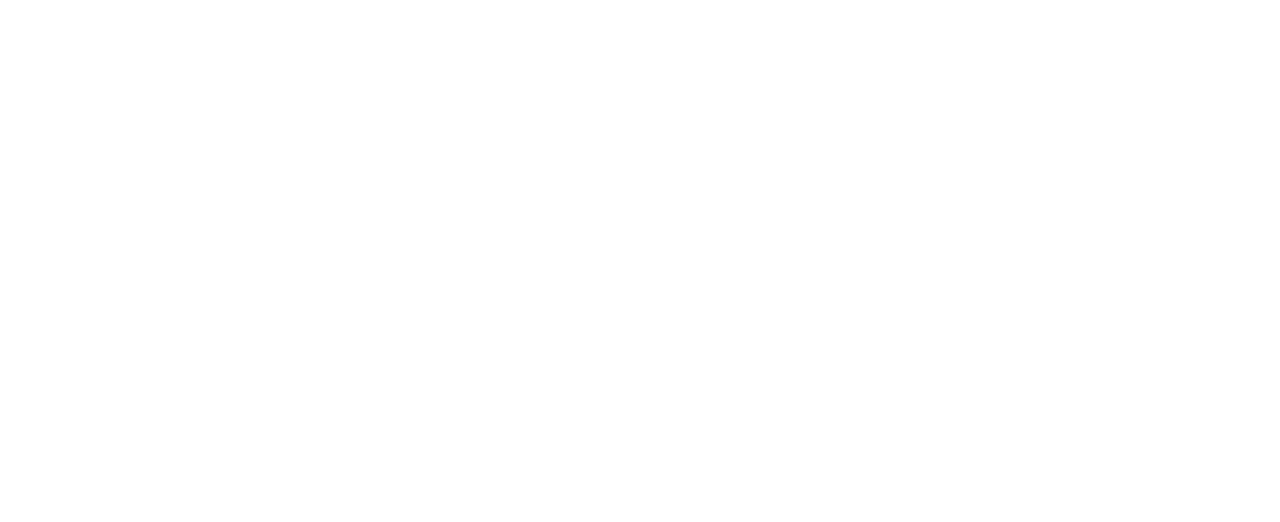
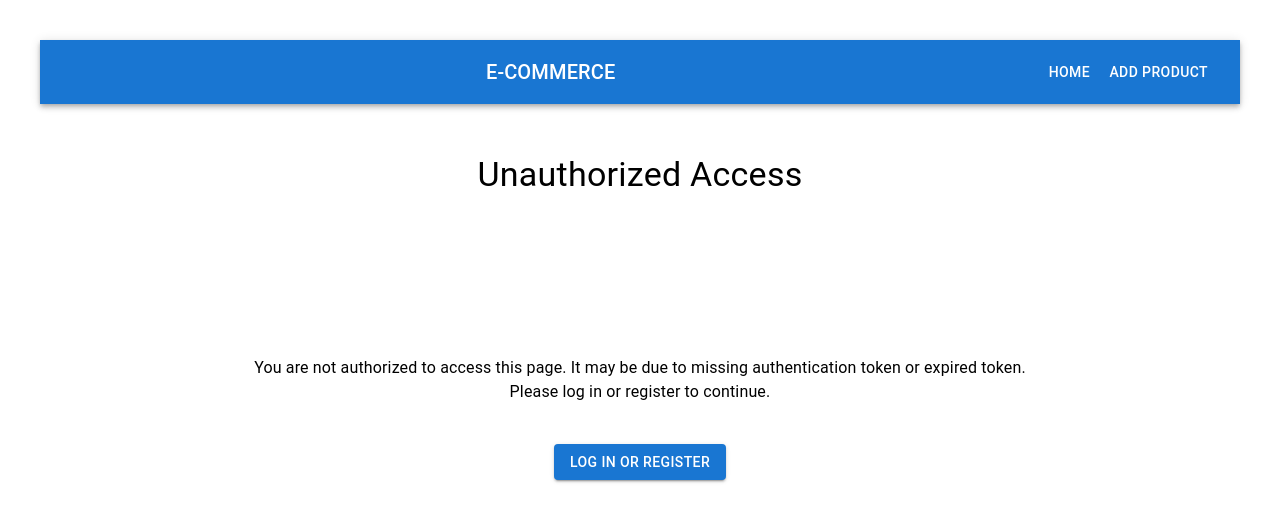
Before and after one commit to pol1612/e-commerce-client, a React (Vite) app: page /unauthorized in a window 1280 px wide. Before the commit this address had no page. Shown: the top 522 px of the page. Built offline with nearby package versions, Linux system fonts and the light colour scheme.

Commit message:
succesfully added unauthorized page

```diff
--- a/src/App.jsx
+++ b/src/App.jsx
@@ -3,6 +3,8 @@ import {BrowserRouter, Route, Routes} from "react-router-dom";
 import HomePage from "./pages/HomePage.jsx";
 import AddProductPage from "./pages/AddProductPage.jsx";
 import UpdateProductPage from "./pages/UpdateProductPage.jsx";
+import AuthenticationPage from "./pages/AuthenticationPage.jsx";
+import UnauthorizedPage from "./pages/UnauthorizedPage.jsx";
 
 
 function App() {
@@ -12,6 +14,9 @@ function App() {
                 <Route  path="/"  element={<HomePage/>} />
                 <Route  path="/add-product"  element={<AddProductPage/>}/>
                 <Route  path="/product-update/:id" element={<UpdateProductPage/>}/>
+                <Route  path="/authentication" element={<AuthenticationPage/>}/>
+                <Route  path="/unauthorized" element={<UnauthorizedPage/>}/>
+
             </Routes>
         </BrowserRouter>
 
--- /dev/null
+++ b/src/components/Unauthorized.jsx
@@ -0,0 +1,23 @@
+import {Button, Typography} from "@mui/material";
+import {Link} from "react-router-dom";
+
+const Unauthorized = () => {
+    return (
+        <div style={{textAlign: "center", marginTop: "50px"}}>
+            <Typography variant="h4">Unauthorized Access</Typography>
+            <div style={{padding: '80px 0'}}/>
+            <Typography variant="body1">
+                You are not authorized to access this page. It may be due to missing
+                authentication token or expired token.
+            </Typography>
+            <Typography variant="body1">
+                Please log in or register to continue.
+            </Typography>
+            <div style={{padding: '20px 0'}}/>
+            <Button variant="contained" color="primary" component={Link} to="/authentication">
+                Log In or Register
+            </Button>
+        </div>
+    )
+}
+export default Unauthorized
--- a/src/components/UpdateProduct.jsx
+++ b/src/components/UpdateProduct.jsx
@@ -5,6 +5,7 @@ import { useParams, useNavigate } from "react-router-dom";
 import axios from "axios";
 
 const UpdateProduct = () => {
+  const baseApiUrl = import.meta.env.VITE_BASE_URL
   const { id } = useParams();
   const navigate = useNavigate();
   const [productData, setProductData] = useState({});
@@ -15,7 +16,7 @@ const UpdateProduct = () => {
 
   const getProduct = async () => {
     try {
-      const response = await axios.get("http://localhost:5000/api/v1/products/" + id);
+      const response = await axios.get(`${baseApiUrl}/products/` + id);
       console.log(response.data);
       setProductData(response.data);
     } catch (e) {
@@ -31,7 +32,7 @@ const UpdateProduct = () => {
 
   const handleUpdate = async () => {
     try {
-      const response = await axios.put("http://localhost:5000/api/v1/products/" + id, productData);
+      const response = await axios.put(`${baseApiUrl}/products/` + id, productData);
       if (response.status === 200) {
         navigate("/");
       }
@@ -217,7 +218,7 @@ const UpdateProduct = () => {
                 color="primary"
                 onClick={handleUpdate}
               >
-                Update
+                Update Product
               </Button>
             </Grid>
             <Grid item></Grid>
--- /dev/null
+++ b/src/pages/AuthenticationPage.jsx
@@ -0,0 +1,5 @@
+const AuthenticationPage = () => {
+
+}
+
+export default AuthenticationPage
--- /dev/null
+++ b/src/pages/UnauthorizedPage.jsx
@@ -0,0 +1,13 @@
+import NavBar from "../components/NavBar.jsx";
+import Unauthorized from "../components/Unauthorized.jsx";
+
+const UnauthorizedPage = () => {
+    return(
+        <>
+            <NavBar/>
+            <Unauthorized/>
+        </>
+    )
+
+}
+export default UnauthorizedPage
```
